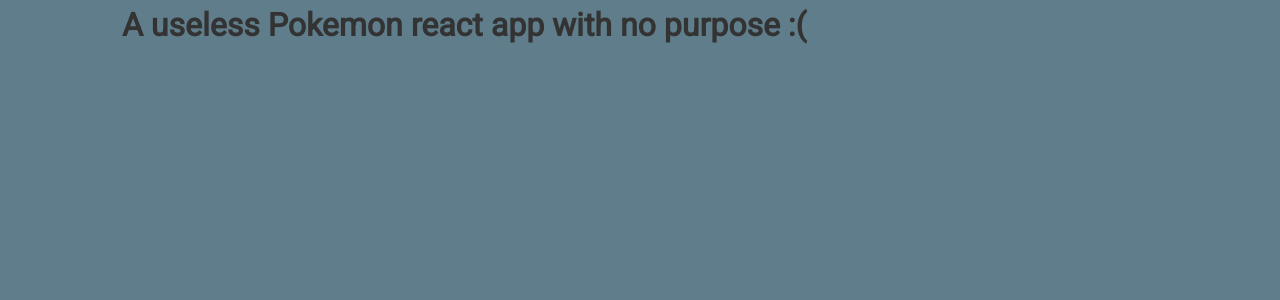
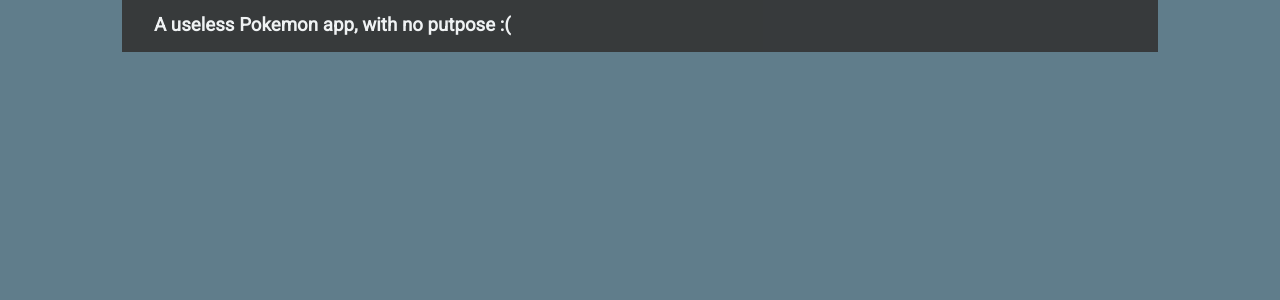
Before and after one commit to Harry-Leepz/lotr-app, a React (Create React App) app: page / in a window 1280 px wide. Shown: the top 300 px of the page. Built offline with nearby package versions, Linux system fonts and the light colour scheme.

Commit message:
Rename header component to navbar

```diff
--- a/src/App.js
+++ b/src/App.js
@@ -1,11 +1,11 @@
 import React from "react";
-import Header from "./components/ui/Header";
+import Navbar from "./components/layout/Navbar";
 import "./App.css";
 
 const App = () => {
   return (
     <div className='container'>
-      <Header />
+      <Navbar />
     </div>
   );
 };
--- /dev/null
+++ b/src/components/layout/Navbar.js
@@ -0,0 +1,11 @@
+import React from "react";
+
+const Navbar = () => {
+  return (
+    <nav className='navbar bg-dark'>
+      <h3>A useless Pokemon app, with no putpose :(</h3>
+    </nav>
+  );
+};
+
+export default Navbar;
--- a/src/components/ui/Header.js
+++ /dev/null
@@ -1,11 +0,0 @@
-import React from "react";
-
-const Header = () => {
-  return (
-    <header className='center'>
-      <h1>A useless Pokemon react app with no purpose :( </h1>
-    </header>
-  );
-};
-
-export default Header;
```
